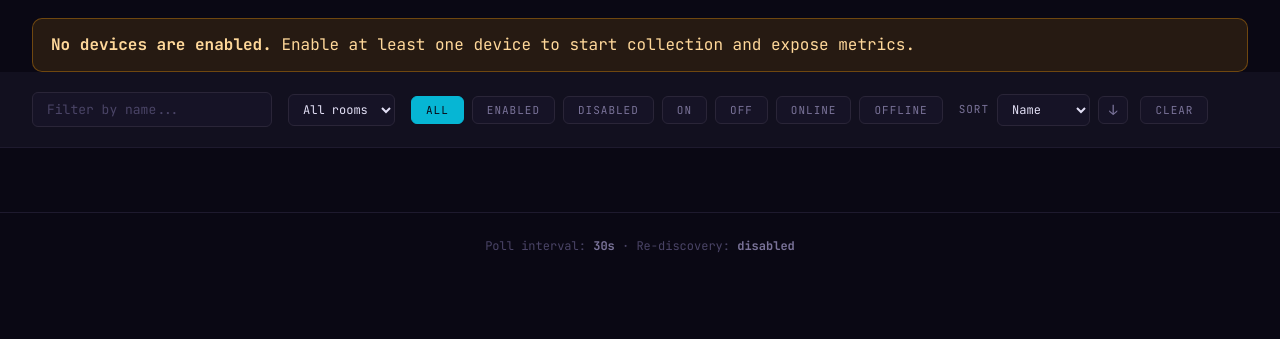
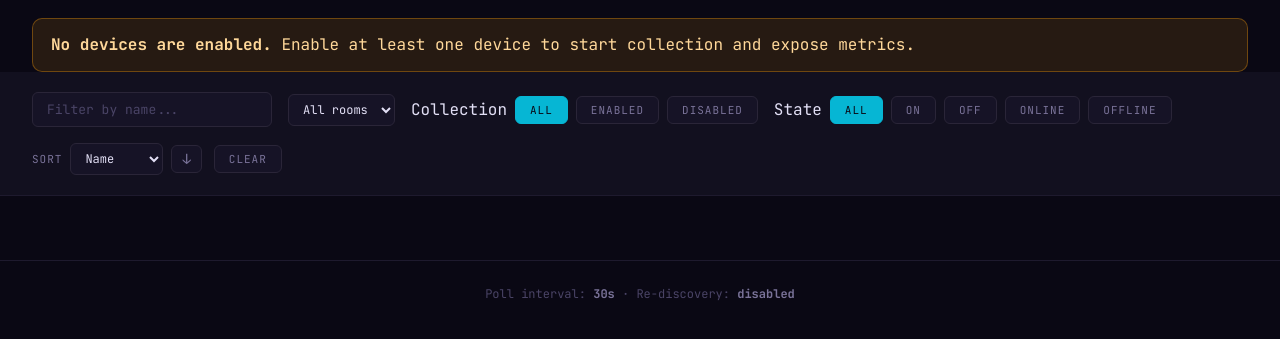
Before and after one commit to filius-fall/control-tuya-devices, a Flask app: page / in a window 1280 px wide. Shown: the part 115-454 px from the top of the page. Run offline with Flask 3, Linux system fonts and the light colour scheme; data that the repository does not hold is empty.

Commit message:
fix: support combined collection and state filters

```diff
--- a/tuya/templates/index.html
+++ b/tuya/templates/index.html
@@ -68,13 +68,18 @@
     </select>
   </div>
   <div class="filter-group toggles">
-    <button class="toggle-btn active" data-filter="all">All</button>
-    <button class="toggle-btn" data-filter="enabled">Enabled</button>
-    <button class="toggle-btn" data-filter="disabled">Disabled</button>
-    <button class="toggle-btn" data-filter="on">On</button>
-    <button class="toggle-btn" data-filter="off">Off</button>
-    <button class="toggle-btn" data-filter="online">Online</button>
-    <button class="toggle-btn" data-filter="offline">Offline</button>
+    <span class="filter-label">Collection</span>
+    <button class="toggle-btn active" data-filter-group="collection" data-filter="all">All</button>
+    <button class="toggle-btn" data-filter-group="collection" data-filter="enabled">Enabled</button>
+    <button class="toggle-btn" data-filter-group="collection" data-filter="disabled">Disabled</button>
+  </div>
+  <div class="filter-group toggles">
+    <span class="filter-label">State</span>
+    <button class="toggle-btn active" data-filter-group="state" data-filter="all">All</button>
+    <button class="toggle-btn" data-filter-group="state" data-filter="on">On</button>
+    <button class="toggle-btn" data-filter-group="state" data-filter="off">Off</button>
+    <button class="toggle-btn" data-filter-group="state" data-filter="online">Online</button>
+    <button class="toggle-btn" data-filter-group="state" data-filter="offline">Offline</button>
   </div>
   <div class="filter-group sort">
     <label for="sort">Sort</label>
@@ -179,12 +184,13 @@
   const allDisabledBanner = document.getElementById('all-disabled-banner');
   const storageKey = 'tuya-dashboard-filters';
 
-  let activeFilter = 'all';
+  let collectionFilter = 'all';
+  let stateFilter = 'all';
   let sortKey = 'name';
   let sortAsc = true;
 
   function defaultState() {
-    return { search: '', room: 'all', filter: 'all', sort: 'name', dir: 'asc' };
+    return { search: '', room: 'all', collectionFilter: 'all', stateFilter: 'all', sort: 'name', dir: 'asc' };
   }
 
   function loadSavedState() {
@@ -199,7 +205,8 @@
     const state = {
       search: searchInput.value.trim(),
       room: roomFilter.value,
-      filter: activeFilter,
+      collectionFilter,
+      stateFilter,
       sort: sortKey,
       dir: sortAsc ? 'asc' : 'desc'
     };
@@ -208,7 +215,8 @@
     const params = new URLSearchParams();
     if (state.search) params.set('search', state.search);
     if (state.room !== 'all') params.set('room', state.room);
-    if (state.filter !== 'all') params.set('filter', state.filter);
+    if (state.collectionFilter !== 'all') params.set('collection', state.collectionFilter);
+    if (state.stateFilter !== 'all') params.set('state', state.stateFilter);
     if (state.sort !== 'name') params.set('sort', state.sort);
     if (state.dir !== 'asc') params.set('dir', state.dir);
     const qs = params.toString();
@@ -221,21 +229,26 @@
     const state = {
       search: params.get('search') ?? saved.search,
       room: params.get('room') ?? saved.room,
-      filter: params.get('filter') ?? saved.filter,
+      collectionFilter: params.get('collection') ?? saved.collectionFilter,
+      stateFilter: params.get('state') ?? saved.stateFilter,
       sort: params.get('sort') ?? saved.sort,
       dir: params.get('dir') ?? saved.dir,
     };
 
     searchInput.value = state.search;
     roomFilter.value = state.room;
-    activeFilter = state.filter;
+    collectionFilter = state.collectionFilter;
+    stateFilter = state.stateFilter;
     sortKey = state.sort;
     sortAsc = state.dir !== 'desc';
     sortSelect.value = sortKey;
     sortDirBtn.textContent = sortAsc ? '↓' : '↑';
 
     toggleBtns.forEach(btn => {
-      btn.classList.toggle('active', btn.dataset.filter === activeFilter);
+      const group = btn.dataset.filterGroup;
+      const isActive = (group === 'collection' && btn.dataset.filter === collectionFilter)
+        || (group === 'state' && btn.dataset.filter === stateFilter);
+      btn.classList.toggle('active', isActive);
     });
   }
 
@@ -309,12 +322,12 @@
       let visible = true;
       if (query && !name.includes(query)) visible = false;
       if (roomQuery !== 'all' && room !== roomQuery) visible = false;
-      if (activeFilter === 'enabled' && !enabled) visible = false;
-      if (activeFilter === 'disabled' && enabled) visible = false;
-      if (activeFilter === 'on' && !on) visible = false;
-      if (activeFilter === 'off' && on) visible = false;
-      if (activeFilter === 'online' && !online) visible = false;
-      if (activeFilter === 'offline' && online) visible = false;
+      if (collectionFilter === 'enabled' && !enabled) visible = false;
+      if (collectionFilter === 'disabled' && enabled) visible = false;
+      if (stateFilter === 'on' && !on) visible = false;
+      if (stateFilter === 'off' && on) visible = false;
+      if (stateFilter === 'online' && !online) visible = false;
+      if (stateFilter === 'offline' && online) visible = false;
       card.style.display = visible ? '' : 'none';
     });
 
@@ -462,9 +475,16 @@
 
   toggleBtns.forEach(btn => {
     btn.addEventListener('click', () => {
-      toggleBtns.forEach(b => b.classList.remove('active'));
+      const group = btn.dataset.filterGroup;
+      toggleBtns.forEach(b => {
+        if (b.dataset.filterGroup === group) b.classList.remove('active');
+      });
       btn.classList.add('active');
-      activeFilter = btn.dataset.filter;
+      if (group === 'collection') {
+        collectionFilter = btn.dataset.filter;
+      } else if (group === 'state') {
+        stateFilter = btn.dataset.filter;
+      }
       applyFilters();
       applySort();
     });
@@ -487,7 +507,8 @@
     localStorage.removeItem(storageKey);
     searchInput.value = '';
     roomFilter.value = 'all';
-    activeFilter = 'all';
+    collectionFilter = 'all';
+    stateFilter = 'all';
     sortKey = 'name';
     sortAsc = true;
     sortSelect.value = sortKey;
```
